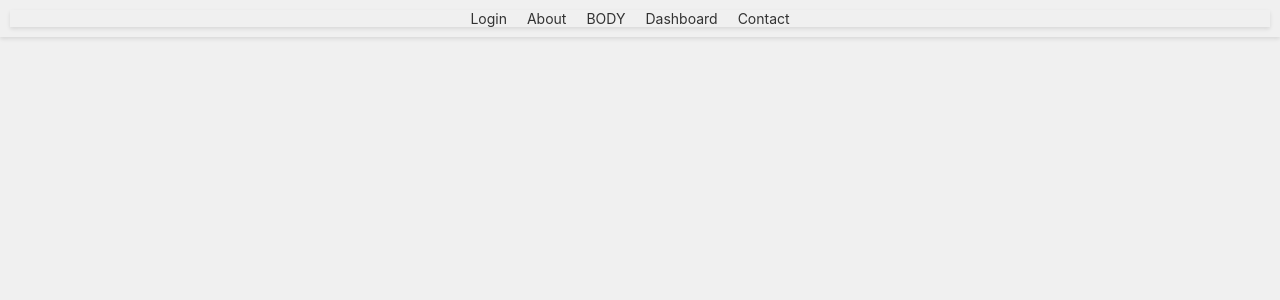
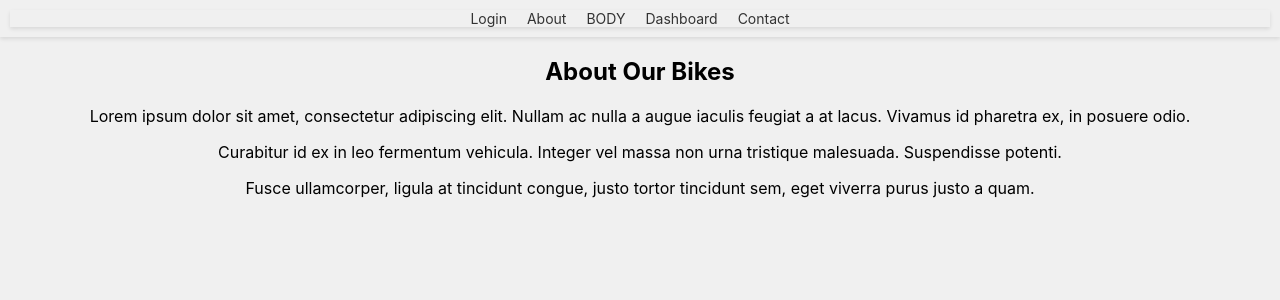
Before and after one commit to ujw0704/marketig-website, a React (Create React App) app: page /About in a window 1280 px wide. Shown: the top 300 px of the page. Built offline with nearby package versions, Linux system fonts and the light colour scheme.

Commit message:
about page

```diff
--- a/src/About.js
+++ b/src/About.js
@@ -1,11 +1,25 @@
-import React from 'react'
+import React from 'react';
+
 
 function About() {
   return (
-    <div>
-
+    <div className="about-container">
+      <h2>About Our Bikes</h2>
+      <p>
+        Lorem ipsum dolor sit amet, consectetur adipiscing elit. Nullam ac
+        nulla a augue iaculis feugiat a at lacus. Vivamus id pharetra ex, in
+        posuere odio.
+      </p>
+      <p>
+        Curabitur id ex in leo fermentum vehicula. Integer vel massa non urna
+        tristique malesuada. Suspendisse potenti.
+      </p>
+      <p>
+        Fusce ullamcorper, ligula at tincidunt congue, justo tortor tincidunt
+        sem, eget viverra purus justo a quam.
+      </p>
     </div>
-  )
+  );
 }
 
-export default About
+export default About;
--- a/src/App.css
+++ b/src/App.css
@@ -79,7 +79,7 @@
 
 .container img {
   width: 100%;
-  height: auto;
+  height: 100vh;
   max-width: 100%;
   display: block;
   margin-top: 20px;
@@ -97,7 +97,7 @@
 
 .image-container img {
   width: 100%;
-  height: 100%;
+  height: 90%;
   object-fit: cover;
 }
 
--- a/src/Components/Body.js
+++ b/src/Components/Body.js
@@ -1,37 +1,105 @@
-import React, {useState}from 'react';
-import img1 from './img/pexels-giorgio-de-angelis-1413412.jpg';
-import img2 from './img/pexels-nishant-aneja-2393835.jpg';
-import img3 from './img/pexels-oliver-sjöström-1122410.jpg';
+// import React, {useState}from 'react';
+// import img1 from './img/pexels-giorgio-de-angelis-1413412.jpg';
+// import img2 from './img/pexels-nishant-aneja-2393835.jpg';
+// import img3 from './img/pexels-oliver-sjöström-1122410.jpg';
 
-import img5 from './img/pexels-pixabay-67557.jpg';
-import img6 from "./img/pexels-saad-khan-3687139.jpg"
+// import img5 from './img/pexels-pixabay-67557.jpg';
+// import img6 from "./img/pexels-saad-khan-3687139.jpg"
 
-import img7 from "./img/pexels-jody-parks-4668487.jpg"
-import imp8 from "./img/pexels-pixabay-210095.jpg"
- import {Link} from 'react-router-dom'
+// import img7 from "./img/pexels-jody-parks-4668487.jpg"
+// import imp8 from "./img/pexels-pixabay-210095.jpg"
+//  import {Link} from 'react-router-dom'
 
 
 
 
+// function Body() {
+
+// const images=[
+
+//   {id:1, image:img1},
+//   {id:2, image:img2},
+//   {id:3, image:img3},
+//   // {id:4,image:img4},
+//   {id:5, image:img5},
+//   {id:6, image:img6},
+//   {id:7,image:img7}
+
+// ];
+
+//   return (
+//     <div>
+//       <section className="container">
+//         <h5 style={{ color: "#09876c" }}><b>lets Ride</b></h5>
+//         <div className="image-container">
+//           {/* /* <Link to="/dashboard">
+
+//           <img src={img1} alt="Image 1" />
+//           </Link>
+
+
+//           <img src={img2} alt="Image 2" />
+//           <img src={img3} alt="Image 3" />
+//           {/* <img src={img4} alt="Image 4" /> */}
+//            {/* {/* <img src={img5} alt="Image 5" />
+//           <img src ={img6} alt="Image 6"/>
+//           <img src ={img7} alt="Image 7" />
+// { */}
+//       {
+
+//       images.map((value,index)=>{
+//         return <div>
+//           <Link key= {`${value}${index}`}to={`/dashbord/${value}`}></Link>
+//           <img src={value}>
+
+//           </img>
+//         </div>
+
+
+//       })
+//     }
+
+
+
+
+//         </div>
+//       </section>
+//     </div>
+//   );
+// }
+
+// export default Body;
+import React from 'react';
+import img1 from './img/pexels-giorgio-de-angelis-1413412.jpg';
+import img2 from './img/pexels-nishant-aneja-2393835.jpg';
+import img3 from './img/pexels-oliver-sjöström-1122410.jpg';
+import img5 from './img/pexels-pixabay-67557.jpg';
+import img6 from "./img/pexels-saad-khan-3687139.jpg";
+import img7 from "./img/pexels-jody-parks-4668487.jpg";
+import { Link } from 'react-router-dom';
+
 function Body() {
+  const images = [
+    { id: 1, image: img1 },
+    { id: 2, image: img2 },
+    { id: 3, image: img3 },
+    { id: 5, image: img5 },
+    { id: 6, image: img6 },
+    { id: 7, image: img7 }
+  ];
+
   return (
     <div>
       <section className="container">
         <h5 style={{ color: "#09876c" }}><b>lets Ride</b></h5>
         <div className="image-container">
-          <Link to="/dashboard">
-
-          <img src={img1} alt="Image 1" />
-          </Link>
-
-
-          <img src={img2} alt="Image 2" />
-          <img src={img3} alt="Image 3" />
-          {/* <img src={img4} alt="Image 4" /> */}
-          <img src={img5} alt="Image 5" />
-          <img src ={img6} alt="Image 6"/>
-          <img src ={img7} alt="Image 7" />
-
+          {images.map((imageData, index) => (
+            <div key={index}>
+              {imageData.id} <Link to={`/dashboard/${encodeURIComponent(imageData.image)}`}>
+                <img src={imageData.image} alt={`Image ${imageData.id}`} />
+              </Link>
+            </div>
+          ))}
         </div>
       </section>
     </div>
--- a/src/Components/Dashboard.js
+++ b/src/Components/Dashboard.js
@@ -1,11 +1,27 @@
-import React from 'react'
-import img1 from './img/pexels-giorgio-de-angelis-1413412.jpg';
+import React, { useState } from 'react';
+import { useParams } from 'react-router-dom';
+
 function Dashboard() {
+  const { image } = useParams();
+  const [imageVisible, setImageVisible] = useState(false);
+
+  const toggleImageVisibility = () => {
+    setImageVisible(!imageVisible);
+  };
+
   return (
     <div>
-    <img src={img1} alt="Image 1" />
+      <button onClick={toggleImageVisibility}>Toggle Image</button>
+      {imageVisible && (
+        <img
+          src={decodeURIComponent(image)}
+          alt="Clicked Image"
+          style={{ height: '200px', width: '200px' }}
+
+        />
+      )}
     </div>
-  )
+  );
 }
 
-export default Dashboard
+export default Dashboard;
```
